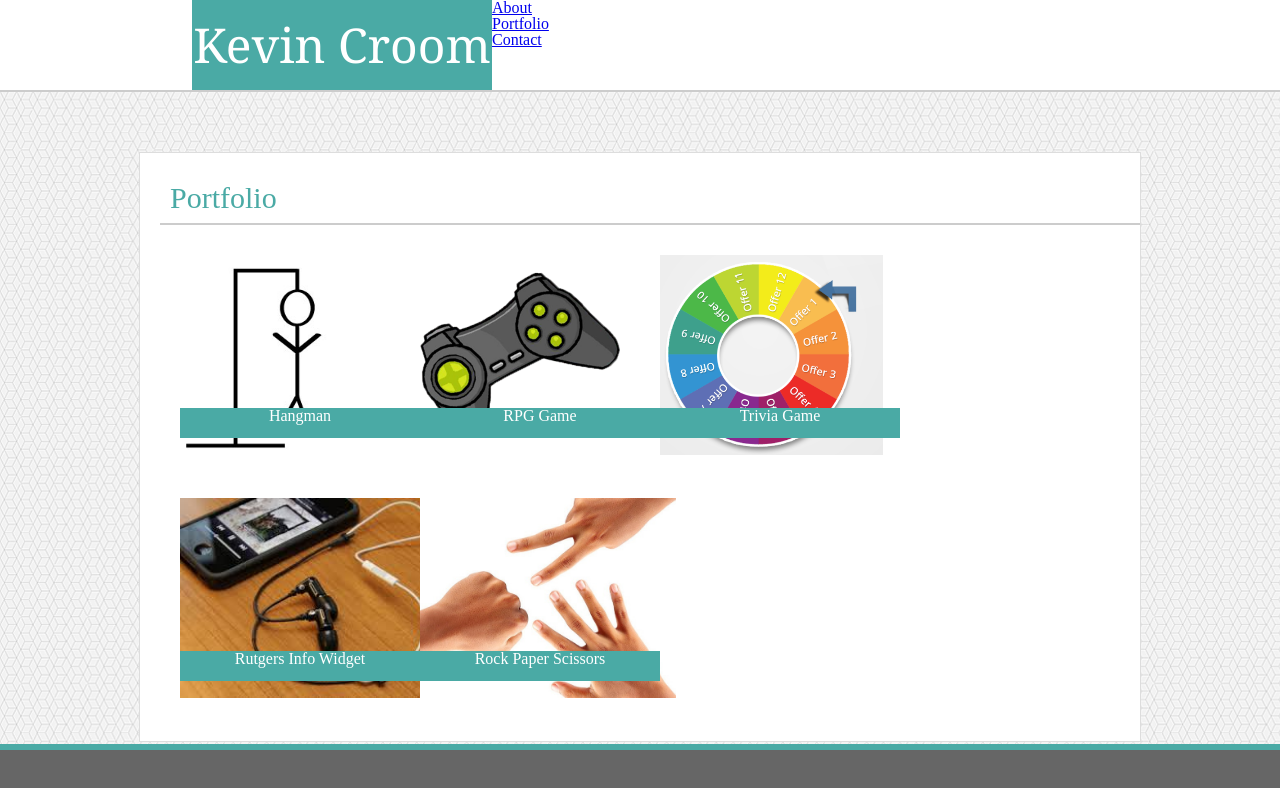
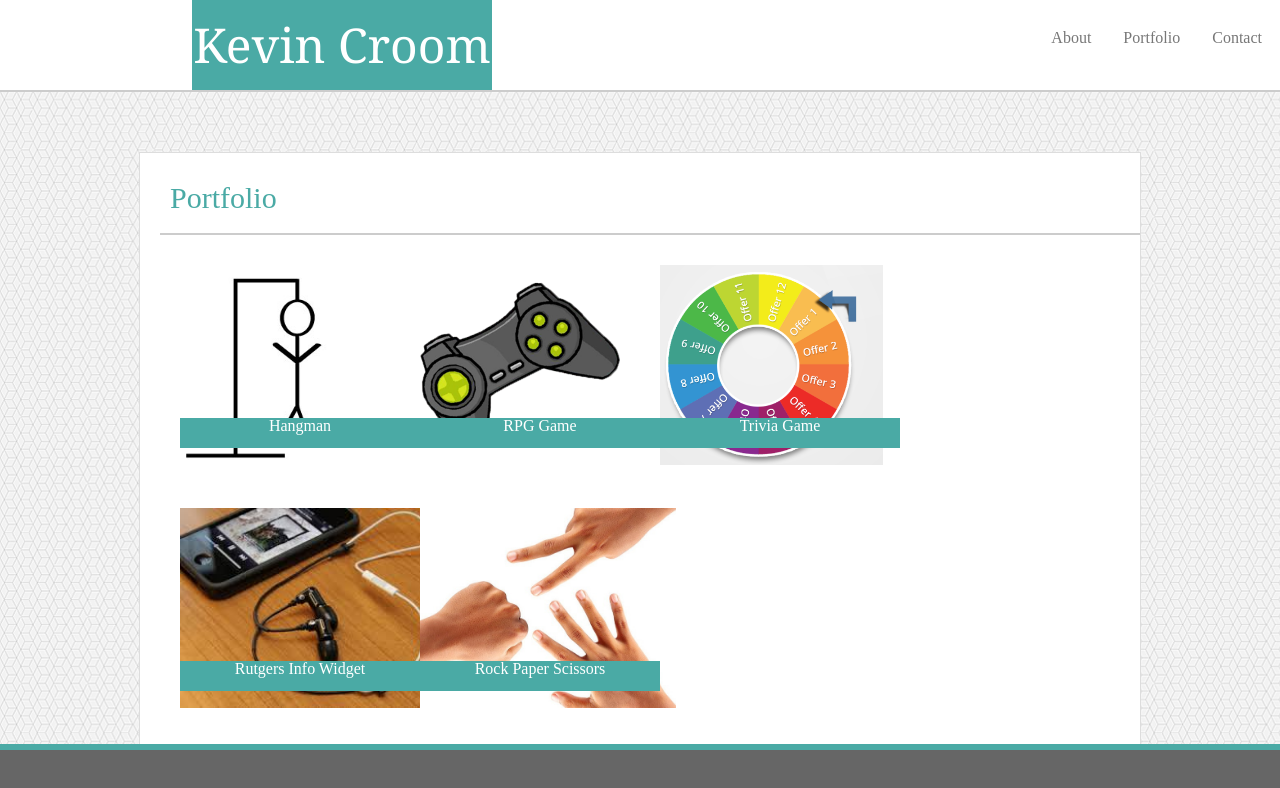
Before and after one commit to Oznero/Basic-Portfolio, a plain HTML site: page portfolio.html in a window 1280 px wide. Drawn offline with Linux system fonts and the light colour scheme.

Commit message:
updated html files

```diff
--- a/assets/css/sytle.css
+++ b/assets/css/sytle.css
@@ -43,10 +43,6 @@ body {
   background-repeat: repeat;
 }
 
-#upper-menu {
-  height: 84px;
-}
-
 .wrapper {
   width: 960px;
   padding: 20px;
@@ -63,6 +59,7 @@ body {
   padding: 10px;
   color: #4aaaa5;
   font-size: 30px;
+  padding-bottom: 20px;
 }
 
 .img-box {
--- a/portfolio.html
+++ b/portfolio.html
@@ -9,20 +9,17 @@
     <title>Portfolio</title>
 </head>
 <body>
-        <section>
-                <header class="top">
-                    <div class="name"><h1>Kevin Croom</h1></div>
-                    <div id="upper-menu">
-                        <div class="table">
-                            <ul id="horizontal-list">
-                                <li><a href="./index.html">About</a></li>
-                                <li><a href="./portfolio.html">Portfolio</a></li>
-                                <li><a href="./contact.html">Contact</a></li>
-                            </ul>
-                        </div>
-                    </div>
-                </header>
-            </section>
+        <header class="top">
+                <div class="name">
+                    <h1>Kevin Croom</h1>
+                </div>
+                <nav>
+                    <a href="./index.html">About</a>
+                    <a href="./portfolio.html">Portfolio</a>
+                    <a href="./contact.html">Contact</a>
+                </nav>
+            </header>
+            <main>
             <div class="wrapper">
                 <div class="about-me">Portfolio</div>
                 <div class="divTable">
@@ -47,6 +44,9 @@
                     </div>
                 </div>
             </div>
-            <div class="footer" />
+        </main>
+        <footer>
+            <div class="footer"></div>
+        </footer>
 </body>
 </html>
```
Also changed, not shown: contact.html (+13 -13 lines), index.html (+0 -11 lines).
